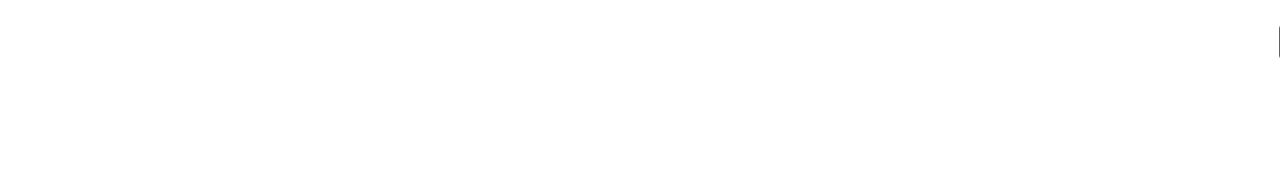
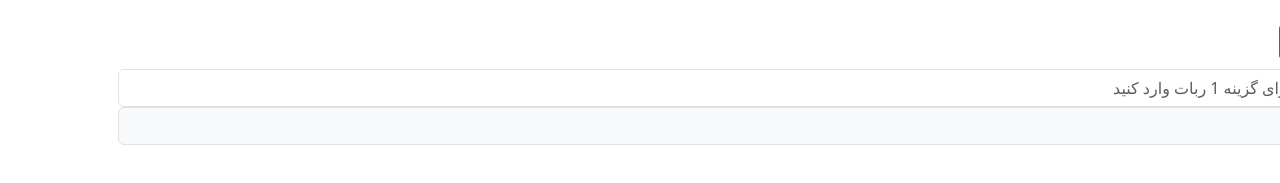
Before and after one commit to Dido2006/rahkar-bootcamp, an Angular app in the folder rahkar-bootcamp/Telegram/: page / in a window 1280 px wide. Shown: the part 269-452 px from the top of the page. Built offline with nearby package versions, Linux system fonts and the light colour scheme.

Commit message:
fix form array html

```diff
--- a/rahkar-bootcamp/Telegram/src/app/srv/telegram.service.ts
+++ b/rahkar-bootcamp/Telegram/src/app/srv/telegram.service.ts
@@ -16,7 +16,10 @@
   constructor(private http: HttpClient, private formbuilder: FormBuilder) {}
   mytelegramBotToken = '6873393931:AAF9kQ2j44Y3SPFNWPf_ymPS9xnOugVj-nU'; //my botToken On secend Line
   mytelegramChatId = '6734453194';  //my Owne Id
-  sendMassageToTelegram(chat_id:number[], text: string,) {
+
+//8888888888888888888888888888888888888888888888888888888888888888
+
+   sendMassageToTelegram(chat_id:number[], text: string,) {
     chat_id.forEach(element => {
       var msg = {                //incapsolation data as {chatid:[chatid],text:[textmasage]}
         chat_id: element,
--- a/rahkar-bootcamp/Telegram/src/app/telegram/telegram.component.html
+++ b/rahkar-bootcamp/Telegram/src/app/telegram/telegram.component.html
@@ -49,10 +49,10 @@
         <button type="submit" class="btn btn-primary mb-2">Submit</button>
       </div>
     </div>
-       <div formArrayName="btn">
+ <div formArrayName="btn">
          <ng-container *ngFor="let item of btn.controls;let i=index;let first=first" [formGroupName]="i">
           <div>
-          <input type="text" formControlName="btn" class="form-control col-3" [placeholder]="'یک متن برای گزینه '+[i+1]+' ربات وارد کنید'">
+          <input type="text" formControlName="text" class="form-control col-3" [placeholder]="'یک متن برای گزینه '+[i+1]+' ربات وارد کنید'">
           <span *ngIf="!first" (click)="removeBox(i)" class="input-group-text" id="basic-addon1"><i>-</i></span>
           <span *ngIf="first" (click)="addBox()" class="input-group-text" id="basic-addon1"><i></i>+</span>
         </div>
--- a/rahkar-bootcamp/Telegram/src/app/telegram/telegram.component.ts
+++ b/rahkar-bootcamp/Telegram/src/app/telegram/telegram.component.ts
@@ -18,7 +18,7 @@
          private formbuilder:FormBuilder
     ){}
   ngOnInit(){
-  // this.addBox();
+   this.addBox();
     }
       form: FormGroup =this.formbuilder.group({
       massage:'',//['',Validators.required],
@@ -47,8 +47,8 @@
 
     addBox(){//console.log(`addNewBox`);
       this.btn.push(this.formbuilder.group({
-       btnname:"",
-       btncode: ""
+        text:"",
+        callback_data: ""
      }))
      }
   removeBox(index:number){console.log(`remove`,index);
```
